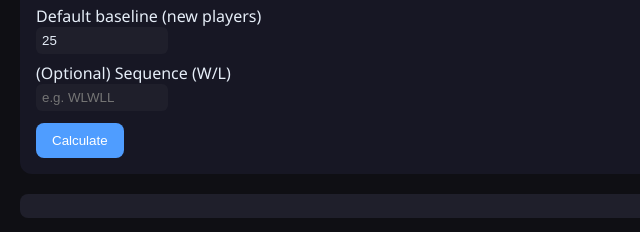
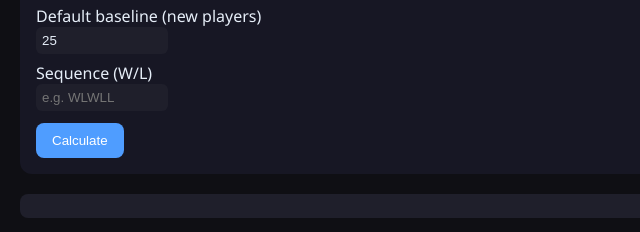
Before and after one commit to matmoomate-2/matmoomate-2.github.io, a plain HTML site: page index.html in a window 1280 px wide. Shown: the part 296-528 px from the top of the page, 0-640 px from the left. Drawn offline with Linux system fonts and the light colour scheme.

Commit message:
Update index.html

```diff
--- a/index.html
+++ b/index.html
@@ -60,7 +60,7 @@
     <label>Default baseline (new players)</label>
     <input id="default" type="number" value="25">
 
-    <label>(Optional) Sequence (W/L)</label>
+    <label>Sequence (W/L)</label>
     <input id="seq" type="text" placeholder="e.g. WLWLL">
 
     <br>
```
